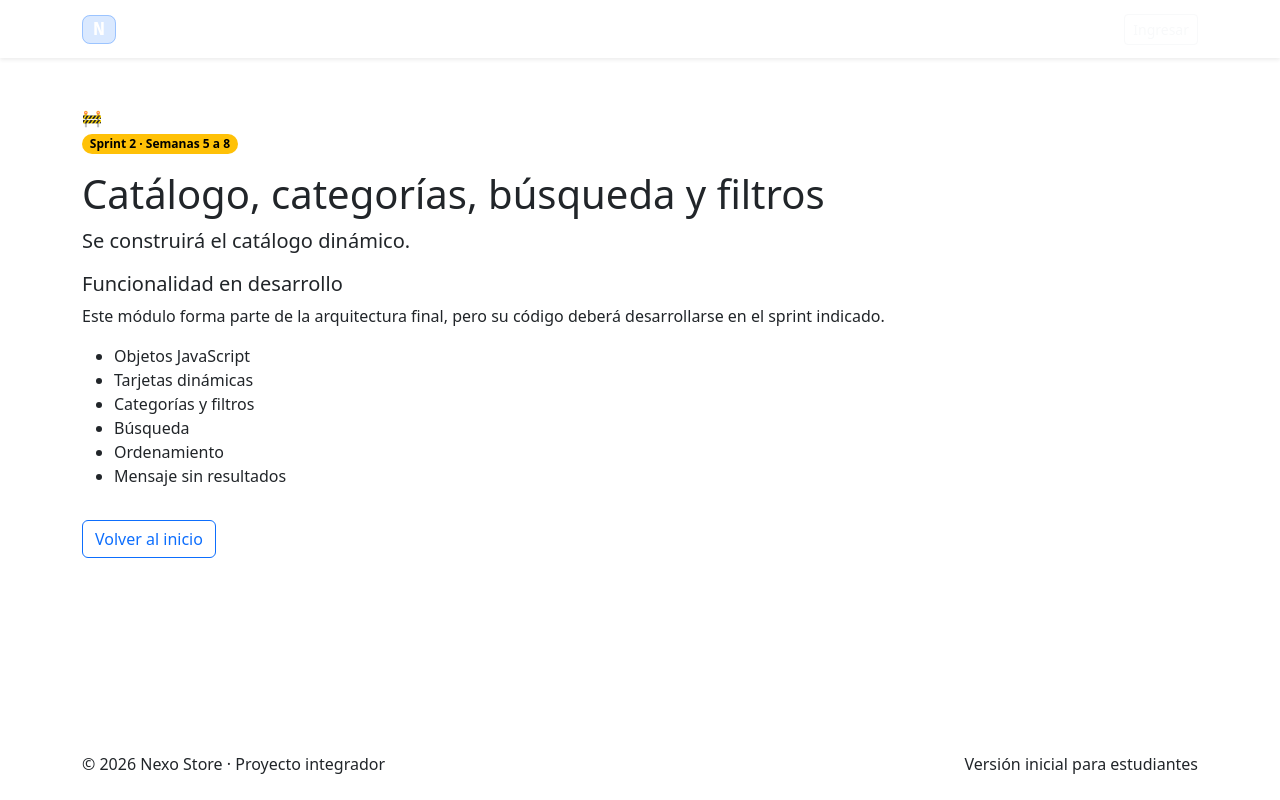
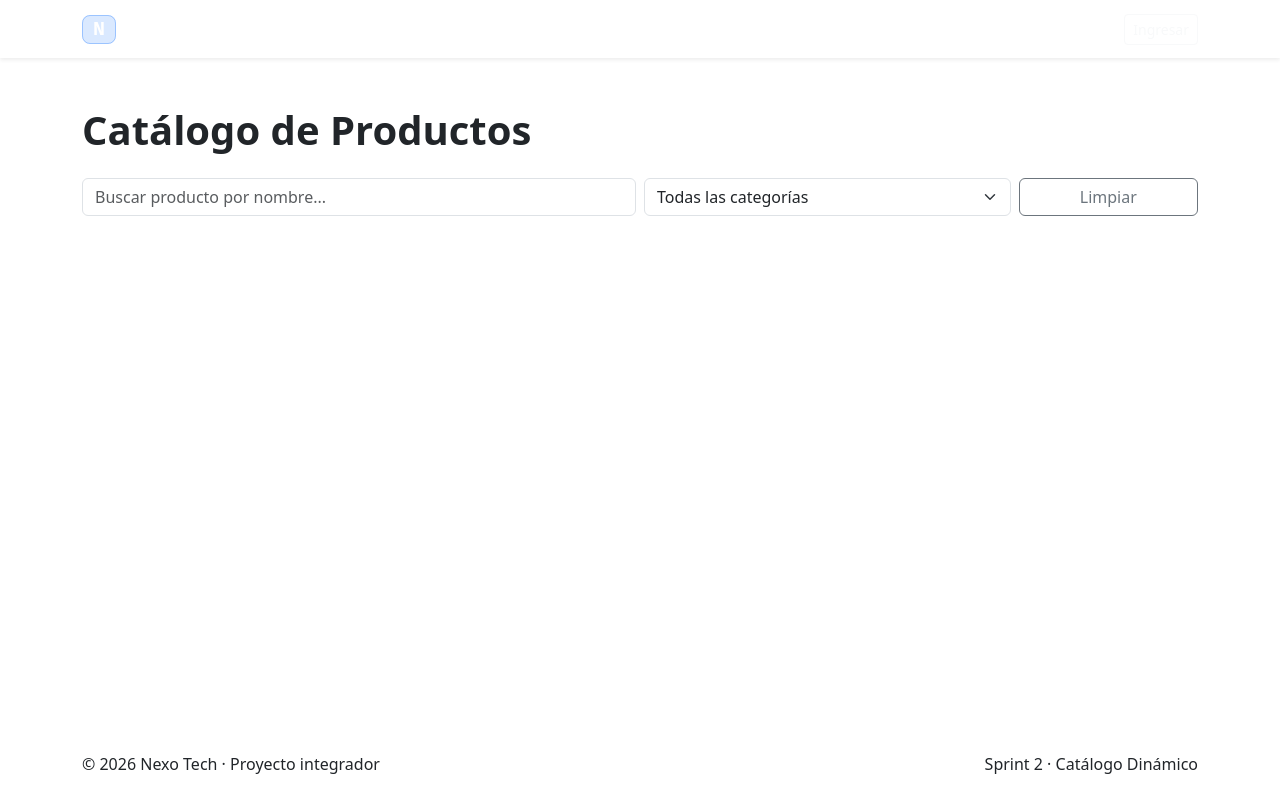
Before and after one commit to Ronny95-C/nexo-tech, a plain HTML site: page catalogo.html in a window 1280 px wide. Drawn offline with nearby package versions, Linux system fonts and the light colour scheme.

Commit message:
Sprint 2 (Semanas 1 y 2): Remueve tarjeta bloqueada y conecta catálogo dinámico con filtros

```diff
--- a/catalogo.html
+++ b/catalogo.html
@@ -1,19 +1,89 @@
-<!doctype html><html lang='es'><head><meta charset="utf-8"><meta name="viewport" content="width=device-width, initial-scale=1">
-<link href="https://cdn.jsdelivr.net/npm/bootstrap@5.3.3/dist/css/bootstrap.min.css" rel="stylesheet">
-<link rel="stylesheet" href="css/styles.css"><title>Nexo Store | Catálogo</title></head><body class='d-flex flex-column min-vh-100' data-page='catalogo'><nav class="navbar navbar-expand-lg navbar-dark sticky-top shadow-sm"><div class="container">
-<a class="navbar-brand fw-bold" href="index.html"><span class="brand-mark">N</span> Nexo Store</a>
-<button class="navbar-toggler" type="button" data-bs-toggle="collapse" data-bs-target="#mainNav"><span class="navbar-toggler-icon"></span></button>
-<div class="collapse navbar-collapse" id="mainNav"><ul class="navbar-nav me-auto">
-<li class="nav-item"><a class="nav-link" data-page="inicio" href="index.html">Inicio</a></li>
-<li class="nav-item"><a class="nav-link" data-page="catalogo" href="catalogo.html">Catálogo</a></li>
-<li class="nav-item"><a class="nav-link" data-page="producto" href="producto.html">Producto</a></li>
-<li class="nav-item"><a class="nav-link" data-page="carrito" href="carrito.html">Carrito</a></li>
-<li class="nav-item"><a class="nav-link" data-page="perfil" href="perfil.html">Mi perfil</a></li>
-<li class="nav-item"><a class="nav-link" data-page="admin" href="admin.html">Administración</a></li></ul>
-<button class="btn btn-outline-light btn-sm" id="btnLoginPlaceholder">Ingresar</button></div></div></nav><main class='flex-grow-1'><div class="container py-5"><section class="locked-module"><div class="locked-icon">🚧</div>
-<span class="badge rounded-pill text-bg-warning mb-3">Sprint 2 · Semanas 5 a 8</span><h1>Catálogo, categorías, búsqueda y filtros</h1><p class="lead">Se construirá el catálogo dinámico.</p>
-<div class="locked-card"><h2 class="h5">Funcionalidad en desarrollo</h2><p>Este módulo forma parte de la arquitectura final, pero su código deberá desarrollarse en el sprint indicado.</p><ul><li>Objetos JavaScript</li><li>Tarjetas dinámicas</li><li>Categorías y filtros</li><li>Búsqueda</li><li>Ordenamiento</li><li>Mensaje sin resultados</li></ul></div>
-<a class="btn btn-outline-primary mt-3" href="index.html">Volver al inicio</a></section></div></main><footer class="footer py-4 mt-auto"><div class="container d-flex justify-content-between flex-wrap gap-2">
-<span>© 2026 Nexo Store · Proyecto integrador</span><span>Versión inicial para estudiantes</span></div></footer>
-<div class="toast-container position-fixed bottom-0 end-0 p-3"><div id="appToast" class="toast"><div class="toast-header"><strong class="me-auto">Nexo Store</strong><button class="btn-close" data-bs-dismiss="toast"></button></div><div class="toast-body" id="toastMessage"></div></div></div>
-<script src="https://cdn.jsdelivr.net/npm/bootstrap@5.3.3/dist/js/bootstrap.bundle.min.js"></script><script src="js/base.js"></script></body></html>
+<!doctype html>
+<html lang="es">
+<head>
+  <meta charset="utf-8">
+  <meta name="viewport" content="width=device-width, initial-scale=1">
+  <link href="https://cdn.jsdelivr.net/npm/bootstrap@5.3.3/dist/css/bootstrap.min.css" rel="stylesheet">
+  <link rel="stylesheet" href="css/styles.css">
+  <title>Nexo Tech | Catálogo</title>
+</head>
+<body class="d-flex flex-column min-vh-100" data-page="catalogo">
+
+  <!-- Navegación -->
+  <nav class="navbar navbar-expand-lg navbar-dark sticky-top shadow-sm">
+    <div class="container">
+      <a class="navbar-brand fw-bold" href="index.html"><span class="brand-mark">N</span> Nexo Tech</a>
+      <button class="navbar-toggler" type="button" data-bs-toggle="collapse" data-bs-target="#mainNav">
+        <span class="navbar-toggler-icon"></span>
+      </button>
+      <div class="collapse navbar-collapse" id="mainNav">
+        <ul class="navbar-nav me-auto">
+          <li class="nav-item"><a class="nav-link" data-page="inicio" href="index.html">Inicio</a></li>
+          <li class="nav-item"><a class="nav-link active" data-page="catalogo" href="catalogo.html">Catálogo</a></li>
+          <li class="nav-item"><a class="nav-link" data-page="producto" href="producto.html">Producto</a></li>
+          <li class="nav-item"><a class="nav-link" data-page="carrito" href="carrito.html">Carrito</a></li>
+          <li class="nav-item"><a class="nav-link" data-page="perfil" href="perfil.html">Mi perfil</a></li>
+          <li class="nav-item"><a class="nav-link" data-page="admin" href="admin.html">Administración</a></li>
+        </ul>
+        <button class="btn btn-outline-light btn-sm" id="btnLoginPlaceholder">Ingresar</button>
+      </div>
+    </div>
+  </nav>
+
+  <!-- Contenido Principal Dinámico -->
+  <main class="flex-grow-1">
+    <div class="container py-5">
+      <h1 class="mb-4 fw-bold">Catálogo de Productos</h1>
+
+      <!-- Controles de Búsqueda y Filtros (Semana 2) -->
+      <div class="row mb-4 g-2">
+        <div class="col-md-6">
+          <input type="text" id="input-buscador" class="form-control" placeholder="Buscar producto por nombre...">
+        </div>
+        <div class="col-md-4">
+          <select id="select-categoria" class="form-select">
+            <option value="todas">Todas las categorías</option>
+            <option value="Robótica">Robótica</option>
+            <option value="Sensores">Sensores</option>
+            <option value="Periféricos">Periféricos</option>
+          </select>
+        </div>
+        <div class="col-md-2">
+          <button id="btn-limpiar" class="btn btn-outline-secondary w-100">Limpiar</button>
+        </div>
+      </div>
+
+      <!-- Contenedor Dinámico para Tarjetas (Semana 1) -->
+      <div class="row" id="contenedor-productos">
+        <!-- Las tarjetas se generan dinámicamente desde js/catalogo.js -->
+      </div>
+    </div>
+  </main>
+
+  <!-- Footer -->
+  <footer class="footer py-4 mt-auto">
+    <div class="container d-flex justify-content-between flex-wrap gap-2">
+      <span>© 2026 Nexo Tech · Proyecto integrador</span>
+      <span>Sprint 2 · Catálogo Dinámico</span>
+    </div>
+  </footer>
+
+  <!-- Toast de Notificación -->
+  <div class="toast-container position-fixed bottom-0 end-0 p-3">
+    <div id="appToast" class="toast">
+      <div class="toast-header">
+        <strong class="me-auto">Nexo Store</strong>
+        <button class="btn-close" data-bs-dismiss="toast"></button>
+      </div>
+      <div class="toast-body" id="toastMessage"></div>
+    </div>
+  </div>
+
+  <!-- Scripts -->
+  <script src="https://cdn.jsdelivr.net/npm/bootstrap@5.3.3/dist/js/bootstrap.bundle.min.js"></script>
+  <script src="js/base.js"></script>
+  <!-- Scripts para Catálogo Dinámico del Sprint 2 -->
+  <script src="js/productos.js"></script>
+  <script src="js/catalogo.js"></script>
+</body>
+</html>
```
Also changed, not shown: js/catalogo.js (added), js/productos.js (added).
